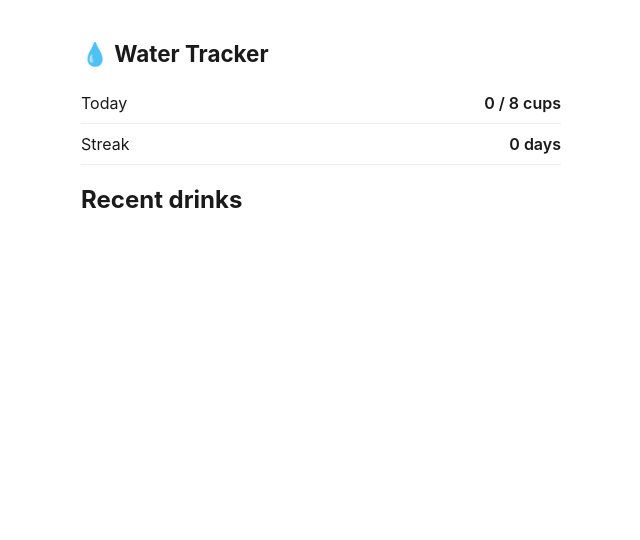
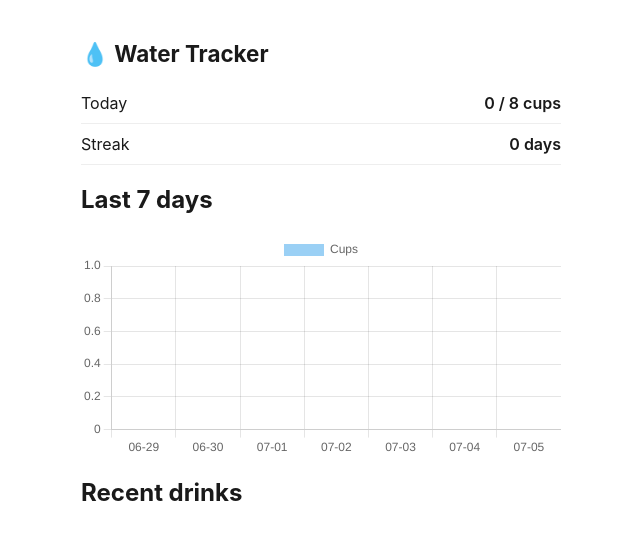
Before and after one commit to jvarghesetech/sixty-seven, a Flask app: page / in a window 1280 px wide. Shown: the top 540 px of the page, without its empty margins (319-959 px from the left). Run offline with Flask 3, Linux system fonts and the light colour scheme; data that the repository does not hold is empty.

Commit message:
Add 7-day intake chart to dashboard via Chart.js

```diff
--- a/templates/dashboard.html
+++ b/templates/dashboard.html
@@ -15,11 +15,30 @@
   <h1>💧 Water Tracker</h1>
   <div class="stat"><span>Today</span><span>{{ today.cups }} / {{ today.goal }} cups</span></div>
   <div class="stat"><span>Streak</span><span>{{ streak.streak_days }} days</span></div>
+  <h2>Last 7 days</h2>
+  <canvas id="chart" height="140"></canvas>
+
   <h2>Recent drinks</h2>
   <ul>
   {% for e in events %}
     <li>{{ e.ts }} ({{ e.cup_ml }} ml, tag: {{ e.tag_id }})</li>
   {% endfor %}
   </ul>
+
+  <script src="https://cdn.jsdelivr.net/npm/chart.js"></script>
+  <script>
+    fetch("/summary?period=week")
+      .then((r) => r.json())
+      .then((data) => {
+        new Chart(document.getElementById("chart"), {
+          type: "bar",
+          data: {
+            labels: data.days.map((d) => d.date.slice(5)),
+            datasets: [{ label: "Cups", data: data.days.map((d) => d.cups) }],
+          },
+          options: { scales: { y: { beginAtZero: true } } },
+        });
+      });
+  </script>
 </body>
 </html>
```
